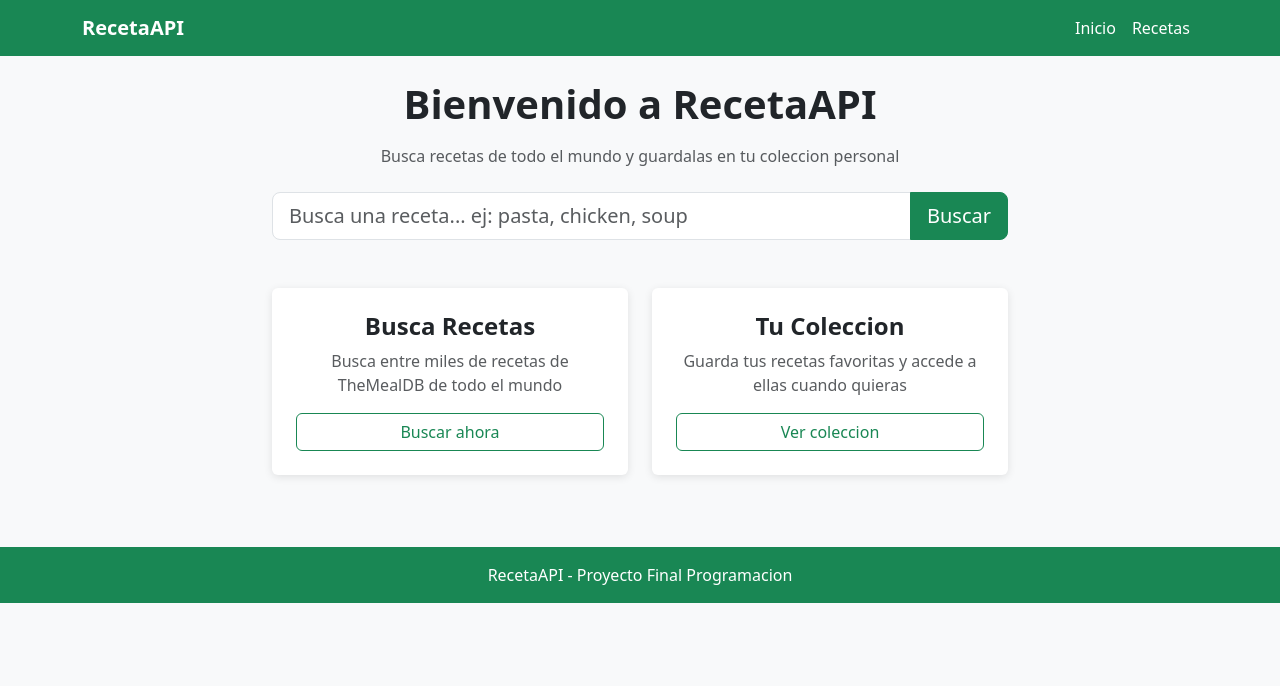
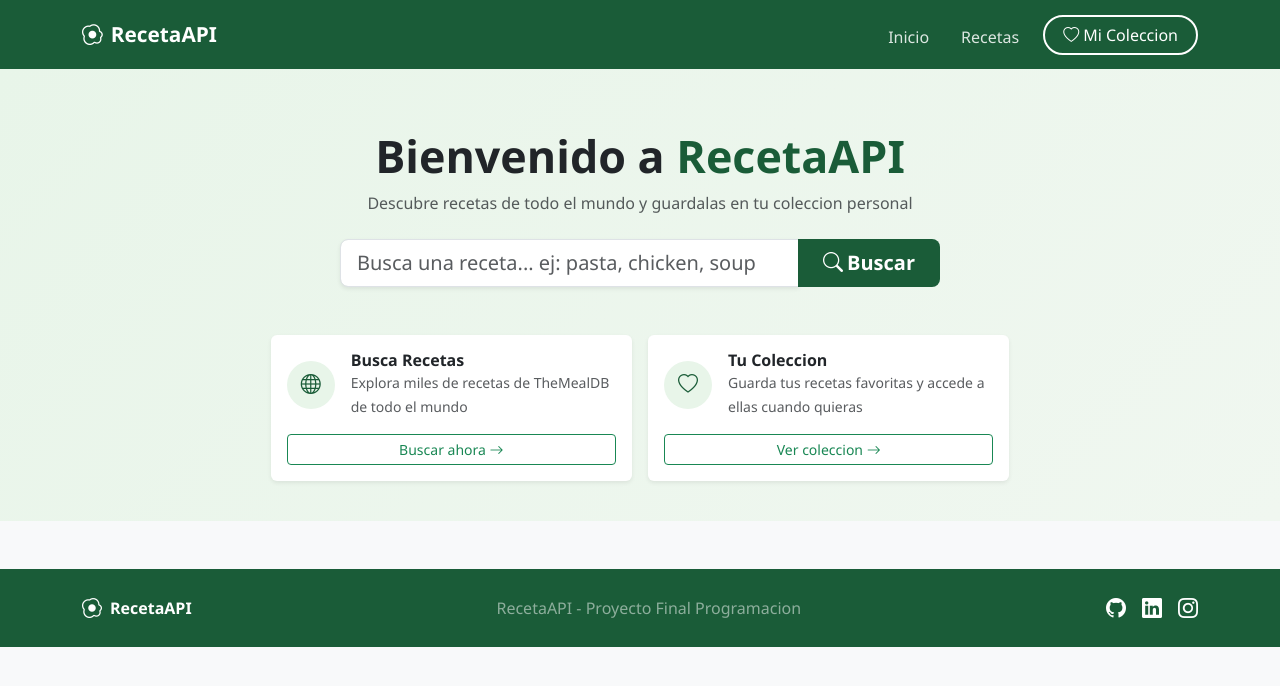
Before and after one commit to johanqu/Proyecto_Recetas, a FastAPI app: page / in a window 1280 px wide. Shown: the top 686 px of the page. Run offline with FastAPI, Linux system fonts and the light colour scheme.

Commit message:
feat: mejoro frontend y agrego recetas random

```diff
--- a/app/templates/base.html
+++ b/app/templates/base.html
@@ -8,46 +8,104 @@
       href="https://cdn.jsdelivr.net/npm/bootstrap@5.3.0/dist/css/bootstrap.min.css"
       rel="stylesheet"
     />
+    <link
+      href="https://cdn.jsdelivr.net/npm/bootstrap-icons@1.10.5/font/bootstrap-icons.css"
+      rel="stylesheet"
+    />
     <style>
       body {
         background-color: #f8f9fa;
+        font-family: "Segoe UI", sans-serif;
       }
       .navbar {
-        background-color: #198754;
+        background-color: #1a5c38;
+        padding: 14px 0;
       }
-      .navbar-brand,
+      .navbar-brand {
+        color: white !important;
+        font-weight: 700;
+        font-size: 1.3rem;
+        display: flex;
+        align-items: center;
+        gap: 8px;
+      }
       .nav-link {
+        color: rgba(255, 255, 255, 0.85) !important;
+        font-weight: 500;
+        padding-bottom: 4px;
+      }
+      .nav-link:hover,
+      .nav-link.active {
         color: white !important;
+        border-bottom: 2px solid white;
       }
-      .card {
-        border: none;
-        box-shadow: 0 2px 8px rgba(0, 0, 0, 0.1);
-        transition: transform 0.2s;
+      .btn-coleccion {
+        border: 2px solid white;
+        color: white;
+        border-radius: 20px;
+        padding: 6px 18px;
+        font-weight: 500;
       }
-      .card:hover {
-        transform: translateY(-4px);
+      .btn-coleccion:hover {
+        background-color: white;
+        color: #1a5c38;
       }
       footer {
-        background-color: #198754;
+        background-color: #1a5c38;
         color: white;
       }
     </style>
   </head>
   <body>
-    <nav class="navbar navbar-expand-lg mb-4">
+    <nav class="navbar navbar-expand-lg">
       <div class="container">
-        <a class="navbar-brand fw-bold" href="/">RecetaAPI</a>
-        <div class="navbar-nav ms-auto">
-          <a class="nav-link" href="/">Inicio</a>
-          <a class="nav-link" href="/recetas">Recetas</a>
+        <a class="navbar-brand" href="/">
+          <i class="bi bi-egg-fried"></i>
+          RecetaAPI
+        </a>
+        <button
+          class="navbar-toggler"
+          type="button"
+          data-bs-toggle="collapse"
+          data-bs-target="#navbarNav"
+        >
+          <span class="navbar-toggler-icon"></span>
+        </button>
+        <div class="collapse navbar-collapse" id="navbarNav">
+          <ul class="navbar-nav ms-auto align-items-center gap-3">
+            <li class="nav-item">
+              <a class="nav-link" href="/">Inicio</a>
+            </li>
+            <li class="nav-item">
+              <a class="nav-link" href="/recetas">Recetas</a>
+            </li>
+            <li class="nav-item">
+              <a class="btn btn-coleccion" href="/recetas">
+                <i class="bi bi-heart me-1"></i>Mi Coleccion
+              </a>
+            </li>
+          </ul>
         </div>
       </div>
     </nav>
 
-    <div class="container">{% block content %}{% endblock %}</div>
+    {% block content %}{% endblock %}
 
-    <footer class="text-center py-3 mt-5">
-      <p class="mb-0">RecetaAPI - Proyecto Final Programacion</p>
+    <footer class="py-4 mt-5">
+      <div class="container d-flex justify-content-between align-items-center">
+        <div class="d-flex align-items-center gap-2">
+          <i class="bi bi-egg-fried fs-5"></i>
+          <span class="fw-bold">RecetaAPI</span>
+        </div>
+        <span class="text-white-50"
+          >RecetaAPI - Proyecto Final Programacion</span
+        >
+        <div class="d-flex gap-3 fs-5">
+          <a href="#" class="text-white"><i class="bi bi-github"></i></a>
+          <a href="#" class="text-white"><i class="bi bi-linkedin"></i></a>
+          <a href="#" class="text-white"><i class="bi bi-instagram"></i></a>
+        </div>
+      </div>
     </footer>
 
     <script src="https://cdn.jsdelivr.net/npm/bootstrap@5.3.0/dist/js/bootstrap.bundle.min.js"></script>
--- a/app/templates/index.html
+++ b/app/templates/index.html
@@ -1,52 +1,103 @@
 {% extends "base.html" %} {% block title %}Inicio - RecetaAPI{% endblock %} {%
 block content %}
 
-<div class="row justify-content-center mb-5">
-  <div class="col-md-8 text-center">
-    <h1 class="fw-bold mb-3">Bienvenido a RecetaAPI</h1>
+<!-- HERO -->
+<div
+  style="
+    background: linear-gradient(135deg, #e8f5e9 0%, #f0f7f0 100%);
+    padding: 60px 0 40px 0;
+    width: 100%;
+  "
+>
+  <div class="container text-center">
+    <h1 class="fw-bold mb-2" style="font-size: 2.8rem">
+      Bienvenido a <span style="color: #1a5c38">RecetaAPI</span>
+    </h1>
     <p class="text-muted mb-4">
-      Busca recetas de todo el mundo y guardalas en tu coleccion personal
+      Descubre recetas de todo el mundo y guardalas en tu coleccion personal
     </p>
 
-    <form action="/" method="get">
-      <div class="input-group input-group-lg">
+    <form action="/" method="get" class="mb-5">
+      <div class="input-group input-group-lg mx-auto" style="max-width: 600px">
         <input
           type="text"
           name="nombre"
-          class="form-control"
+          class="form-control shadow-sm"
           placeholder="Busca una receta... ej: pasta, chicken, soup"
         />
-        <button class="btn btn-success" type="submit">Buscar</button>
+        <button
+          class="btn text-white fw-bold px-4"
+          style="background-color: #1a5c38"
+          type="submit"
+        >
+          <i class="bi bi-search me-1"></i>Buscar
+        </button>
       </div>
     </form>
+
+    <div class="row justify-content-center g-3">
+      <div class="col-md-4">
+        <div class="card border-0 shadow-sm p-3 text-start h-100">
+          <div class="d-flex align-items-center gap-3 mb-2">
+            <div
+              class="rounded-circle d-flex align-items-center justify-content-center"
+              style="
+                background-color: #e8f5e9;
+                width: 48px;
+                height: 48px;
+                min-width: 48px;
+              "
+            >
+              <i class="bi bi-globe fs-5" style="color: #1a5c38"></i>
+            </div>
+            <div>
+              <h6 class="fw-bold mb-0">Busca Recetas</h6>
+              <small class="text-muted"
+                >Explora miles de recetas de TheMealDB de todo el mundo</small
+              >
             </div>
           </div>
-
-<div class="row justify-content-center">
-  <div class="col-md-4 mb-4">
-    <div class="card h-100 text-center p-4">
-      <h4 class="fw-bold">Busca Recetas</h4>
-      <p class="text-muted">
-        Busca entre miles de recetas de TheMealDB de todo el mundo
-      </p>
-      <a href="/" class="btn btn-outline-success">Buscar ahora</a>
+          <a href="/" class="btn btn-outline-success btn-sm mt-2">
+            Buscar ahora <i class="bi bi-arrow-right"></i>
+          </a>
         </div>
       </div>
-  <div class="col-md-4 mb-4">
-    <div class="card h-100 text-center p-4">
-      <h4 class="fw-bold">Tu Coleccion</h4>
-      <p class="text-muted">
-        Guarda tus recetas favoritas y accede a ellas cuando quieras
-      </p>
-      <a href="/recetas" class="btn btn-outline-success">Ver coleccion</a>
+      <div class="col-md-4">
+        <div class="card border-0 shadow-sm p-3 text-start h-100">
+          <div class="d-flex align-items-center gap-3 mb-2">
+            <div
+              class="rounded-circle d-flex align-items-center justify-content-center"
+              style="
+                background-color: #e8f5e9;
+                width: 48px;
+                height: 48px;
+                min-width: 48px;
+              "
+            >
+              <i class="bi bi-heart fs-5" style="color: #1a5c38"></i>
+            </div>
+            <div>
+              <h6 class="fw-bold mb-0">Tu Coleccion</h6>
+              <small class="text-muted"
+                >Guarda tus recetas favoritas y accede a ellas cuando
+                quieras</small
+              >
+            </div>
+          </div>
+          <a href="/recetas" class="btn btn-outline-success btn-sm mt-2">
+            Ver coleccion <i class="bi bi-arrow-right"></i>
+          </a>
+        </div>
+      </div>
     </div>
   </div>
 </div>
 
 {% if receta %}
-<div class="row justify-content-center mt-4">
+<div class="container mt-4">
+  <div class="row justify-content-center">
     <div class="col-md-8">
-    <div class="card p-4">
+      <div class="card border-0 shadow-sm p-4">
         <div class="row">
           <div class="col-md-4">
             <img
@@ -61,8 +112,12 @@ block content %}
             <p><strong>Area:</strong> {{ receta.strArea }}</p>
             <form action="/guardar" method="post">
               <input type="hidden" name="nombre" value="{{ receta.strMeal }}" />
-            <button type="submit" class="btn btn-success">
-              Guardar en mi coleccion
+              <button
+                type="submit"
+                class="btn text-white fw-bold"
+                style="background-color: #1a5c38"
+              >
+                <i class="bi bi-heart me-1"></i>Guardar en mi coleccion
               </button>
               <a href="/recetas" class="btn btn-outline-secondary ms-2"
                 >Ver coleccion</a
@@ -73,10 +128,15 @@ block content %}
       </div>
     </div>
   </div>
+</div>
 {% endif %} {% if error %}
-<div class="row justify-content-center mt-4">
+<div class="container mt-4">
+  <div class="row justify-content-center">
     <div class="col-md-8">
-    <div class="alert alert-danger text-center">{{ error }}</div>
+      <div class="alert alert-danger text-center">
+        <i class="bi bi-exclamation-circle me-2"></i>{{ error }}
+      </div>
+    </div>
   </div>
 </div>
 {% endif %} {% endblock %}
```
Also changed, not shown: app/services/mealdb_service.py (+13 -0 lines). Lines whose indentation alone changed are shown as unchanged.
